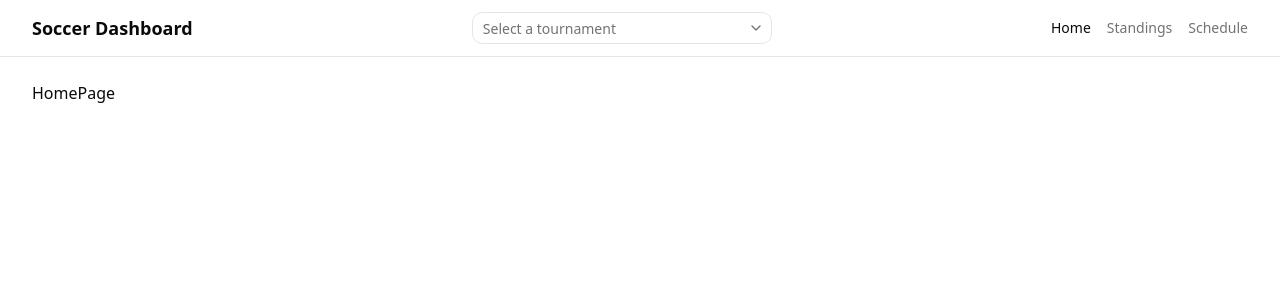
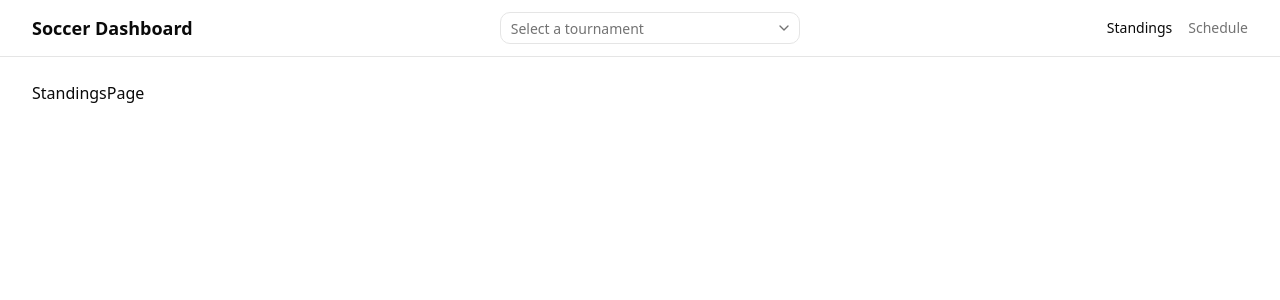
Before and after one commit to daniyal-h/soccer-tournament-dashboard, a React (Vite) app in the folder frontend/: page / in a window 1280 px wide. Shown: the top 300 px of the page. Built offline with nearby package versions, Linux system fonts and the light colour scheme.

Commit message:
chore!: remove home and make standings default page

```diff
--- a/frontend/src/App.tsx
+++ b/frontend/src/App.tsx
@@ -3,7 +3,6 @@ import './App.css';
 import { Route, Routes } from 'react-router-dom';
 
 import AppLayout from './components/layout/AppLayout';
-import Home from './components/pages/Home';
 import Schedule from './components/pages/Schedule';
 import Standings from './components/pages/Standings';
 import NotFound from './components/pages/NotFound';
@@ -13,8 +12,8 @@ function App() {
   return (
     <Routes>
       <Route element={<AppLayout />}>
-        <Route path="/" element={<Home />} />
-        <Route path="/standings" element={<Standings />} />
+        {/* <Route path="/" element={<Home />} /> */}
+        <Route path="/" element={<Standings />} />
         <Route path="/schedule" element={<Schedule />} />
         <Route path="/teams/:teamId" element={<TeamProfile />} />
         <Route path="*" element={<NotFound />} />
--- a/frontend/src/components/layout/Navbar.tsx
+++ b/frontend/src/components/layout/Navbar.tsx
@@ -2,8 +2,8 @@ import { NavLink } from 'react-router-dom';
 import TournamentSelector from './TournamentSelector';
 
 const navItems = [
-  { label: 'Home', to: '/' },
-  { label: 'Standings', to: '/standings' },
+  // { label: 'Home', to: '/' },
+  { label: 'Standings', to: '/' },
   { label: 'Schedule', to: '/schedule' },
 ];
 
--- a/frontend/src/components/pages/Home.tsx
+++ /dev/null
@@ -1,5 +0,0 @@
-const HomePage = () => {
-  return <div>HomePage</div>;
-};
-
-export default HomePage;
```
